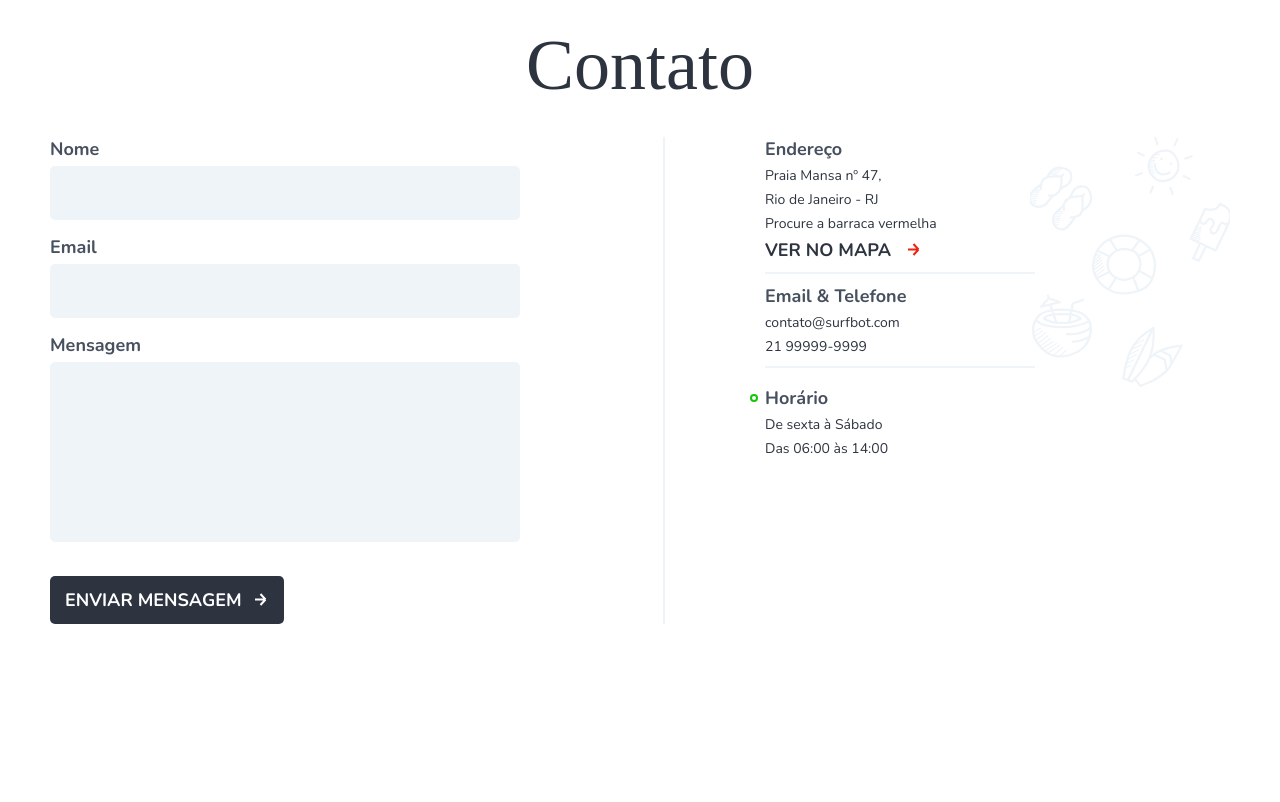
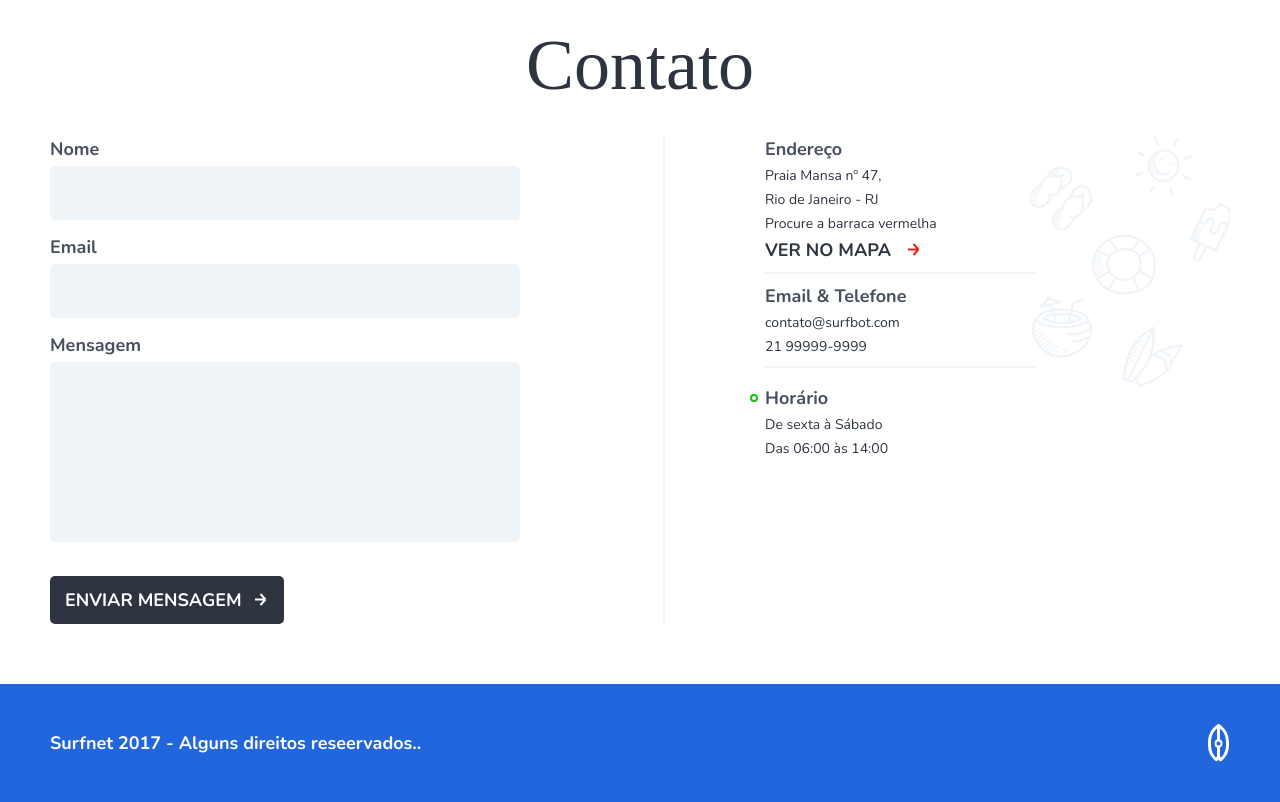
Before and after one commit to matheusleite01/Surfbot, a plain HTML site: page web/index.html in a window 1280 px wide. Shown: the part 3027-3829 px from the top of the page. Before the commit the page ends 3651 px from the top, so only its background shows below. Drawn offline with nearby package versions, Linux system fonts and the light colour scheme; a web font is replaced by a local one.

Commit message:
footer-layout-finished

```diff
--- a/web/index.html
+++ b/web/index.html
@@ -184,6 +184,12 @@
       </div>
     </div>
   </section>
+  <footer class="footer">
+    <div class="container footer__info" >
+      <p>Surfnet 2017 - Alguns direitos reseervados..</p>
+      <img src="img/icones/sufbot-icon-white.svg" alt="logo">
+    </div>
+  </footer>
 
 </body>
 
--- /dev/null
+++ b/web/sass/pages/_footer.scss
@@ -0,0 +1,20 @@
+.footer{
+  margin-top: rem(60);
+  padding: rem(40);
+  background: $color-primary;
+  .footer__info{
+    display: flex;
+    flex-wrap: wrap;
+    justify-content: space-between;
+    align-items: center;
+    gap: rem(10);
+    font-family: $font-text;
+    font-size: $small-font-size;
+    font-weight: bold;
+    color: $white;
+    text-align: center;
+    @include responsive(mobile){
+      justify-content: center;
+    }
+  }
+}
--- a/web/sass/style.scss
+++ b/web/sass/style.scss
@@ -13,3 +13,4 @@
 @import 'pages/aulas';
 @import 'pages/quote';
 @import 'pages/contato';
+@import 'pages/footer';
```
Also changed, not shown: web/css/style.css, 1 other file.
